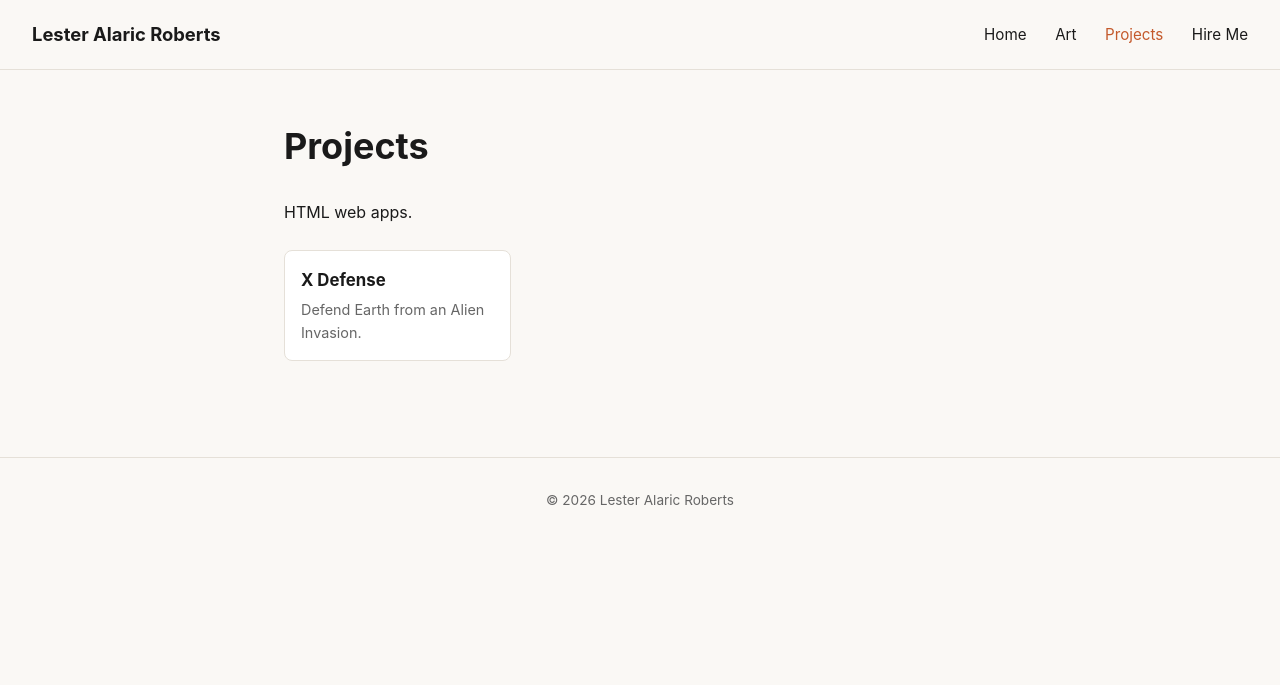
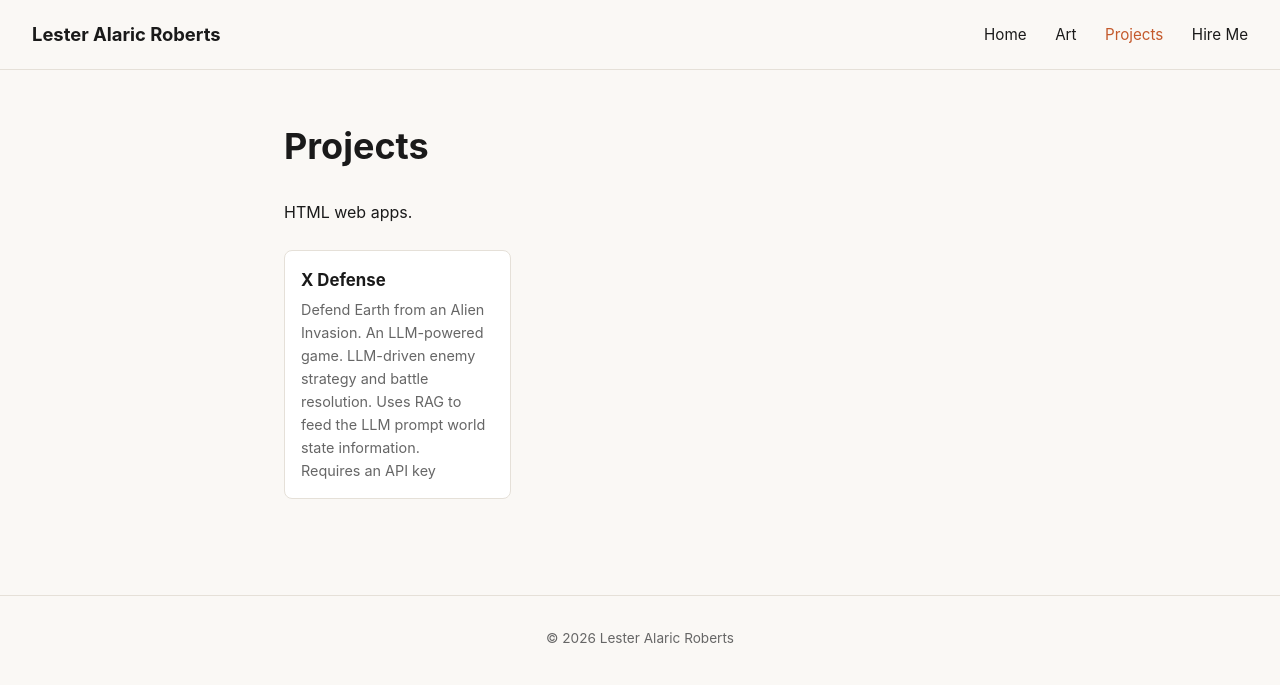
Before and after one commit to lesterbobs/lesterbobs.github.io, a plain HTML site: page projects.html in a window 1280 px wide. Drawn offline with Linux system fonts and the light colour scheme.

Commit message:
Google SEO

```diff
--- a/projects.html
+++ b/projects.html
@@ -24,7 +24,8 @@
     <div class="grid">
       <a class="card" href="projects/xdef/">
         <h3>X Defense</h3>
-        <p>Defend Earth from an Alien Invasion.</p>
+        <p>Defend Earth from an Alien Invasion. An LLM-powered game. LLM-driven enemy strategy and battle resolution. Uses RAG to feed the LLM prompt world state information.</p>
+        <p>Requires an API key</p>
       </a>
     </div>
   </main>
```
Also changed, not shown: google3ea20a1eb932c172.html (added, +1 -0 lines).
